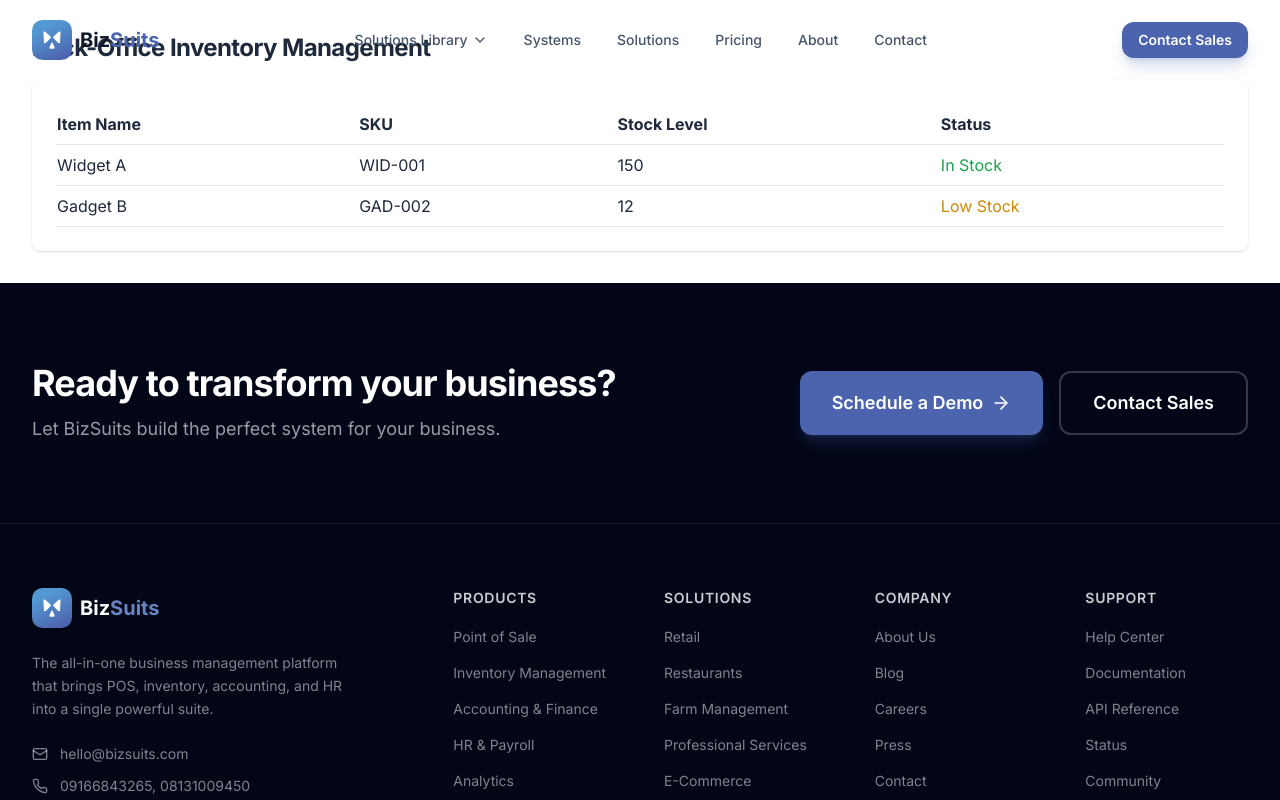
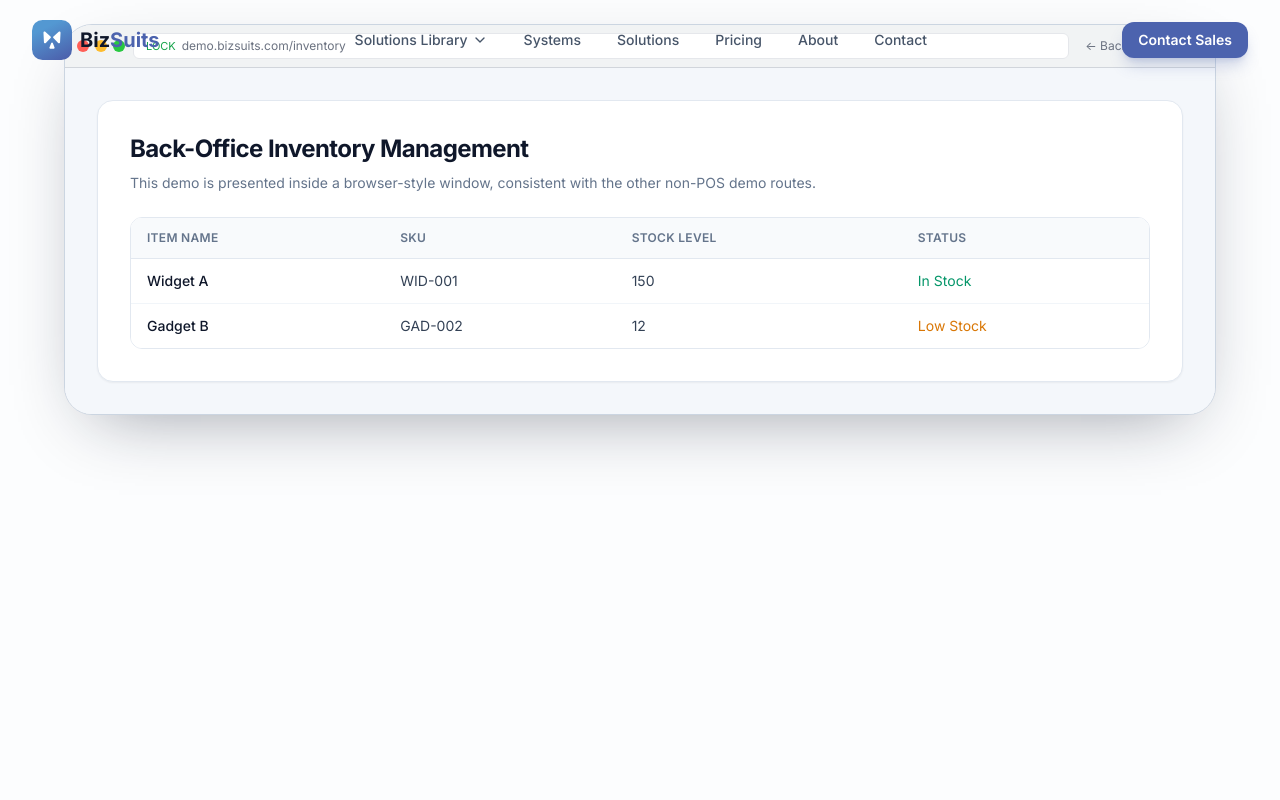
Before and after one commit to casstimmy/BSuits-Site, a Next.js app: page /demo/inventory in a window 1280 px wide. Shown: the top 800 px of the page. Built offline with nearby package versions, Linux system fonts and the light colour scheme.

Commit message:
improve on the webproduct optimization and ux

```diff
--- a/src/app/(site)/demo/inventory/page.tsx
+++ b/src/app/(site)/demo/inventory/page.tsx
@@ -1,34 +1,62 @@
 import React from 'react';
+import Link from 'next/link';
 
 const BackOfficeDemoImplementation = () => {
     return (
-        <div className="p-8">
-            <h1 className="text-2xl font-bold mb-4">Back-Office Inventory Management</h1>
-            <div className="bg-white shadow rounded-lg p-6">
-                <table className="min-w-full">
+        <div className="min-h-screen bg-dark-50/40 px-3 py-4 md:px-6 md:py-6">
+            <div className="mx-auto max-w-6xl overflow-hidden rounded-[28px] border border-slate-300 bg-white shadow-[0_25px_70px_-30px_rgba(15,23,42,0.45)]">
+                <div className="sticky top-0 z-10 flex items-center gap-2 border-b border-gray-300 bg-[#f1f3f4] px-3 py-2">
+                    <div className="flex items-center gap-1.5">
+                        <div className="h-3 w-3 rounded-full bg-[#ff5f57]" />
+                        <div className="h-3 w-3 rounded-full bg-[#febc2e]" />
+                        <div className="h-3 w-3 rounded-full bg-[#28c840]" />
+                    </div>
+                    <div className="flex flex-1 items-center gap-1.5 rounded-md border border-gray-200 bg-white px-3 py-1 text-xs text-gray-500">
+                        <span className="text-[11px] text-green-600">LOCK</span>
+                        demo.bizsuits.com/inventory
+                    </div>
+                    <Link
+                        href="/features"
+                        className="shrink-0 rounded px-2 py-1 text-xs text-gray-500 transition-colors hover:bg-gray-200 hover:text-gray-800"
+                    >
+                        ← Back to Features
+                    </Link>
+                </div>
+
+                <div className="bg-[#f4f7fb] p-6 md:p-8">
+                    <div className="rounded-2xl border border-slate-200 bg-white p-6 shadow-sm md:p-8">
+                        <h1 className="mb-2 text-2xl font-bold text-slate-900">Back-Office Inventory Management</h1>
+                        <p className="mb-6 text-sm text-slate-500">
+                            This demo is presented inside a browser-style window, consistent with the other non-POS demo routes.
+                        </p>
+                        <div className="overflow-hidden rounded-xl border border-slate-200">
+                            <table className="min-w-full bg-white">
                                 <thead>
-                        <tr className="border-b">
-                            <th className="text-left py-2">Item Name</th>
-                            <th className="text-left py-2">SKU</th>
-                            <th className="text-left py-2">Stock Level</th>
-                            <th className="text-left py-2">Status</th>
+                                    <tr className="border-b border-slate-200 bg-slate-50">
+                                        <th className="px-4 py-3 text-left text-xs font-semibold uppercase tracking-wide text-slate-500">Item Name</th>
+                                        <th className="px-4 py-3 text-left text-xs font-semibold uppercase tracking-wide text-slate-500">SKU</th>
+                                        <th className="px-4 py-3 text-left text-xs font-semibold uppercase tracking-wide text-slate-500">Stock Level</th>
+                                        <th className="px-4 py-3 text-left text-xs font-semibold uppercase tracking-wide text-slate-500">Status</th>
                                     </tr>
                                 </thead>
-                    <tbody>
-                        <tr className="border-b">
-                            <td className="py-2">Widget A</td>
-                            <td className="py-2">WID-001</td>
-                            <td className="py-2">150</td>
-                            <td className="py-2 text-green-600">In Stock</td>
+                                <tbody className="divide-y divide-slate-100 text-sm text-slate-700">
+                                    <tr>
+                                        <td className="px-4 py-3 font-medium text-slate-900">Widget A</td>
+                                        <td className="px-4 py-3">WID-001</td>
+                                        <td className="px-4 py-3">150</td>
+                                        <td className="px-4 py-3 text-emerald-600">In Stock</td>
                                     </tr>
-                        <tr className="border-b">
-                            <td className="py-2">Gadget B</td>
-                            <td className="py-2">GAD-002</td>
-                            <td className="py-2">12</td>
-                            <td className="py-2 text-yellow-600">Low Stock</td>
+                                    <tr>
+                                        <td className="px-4 py-3 font-medium text-slate-900">Gadget B</td>
+                                        <td className="px-4 py-3">GAD-002</td>
+                                        <td className="px-4 py-3">12</td>
+                                        <td className="px-4 py-3 text-amber-600">Low Stock</td>
                                     </tr>
                                 </tbody>
                             </table>
+                        </div>
+                    </div>
+                </div>
             </div>
         </div>
     );
```
Lines whose indentation alone changed are shown as unchanged.
